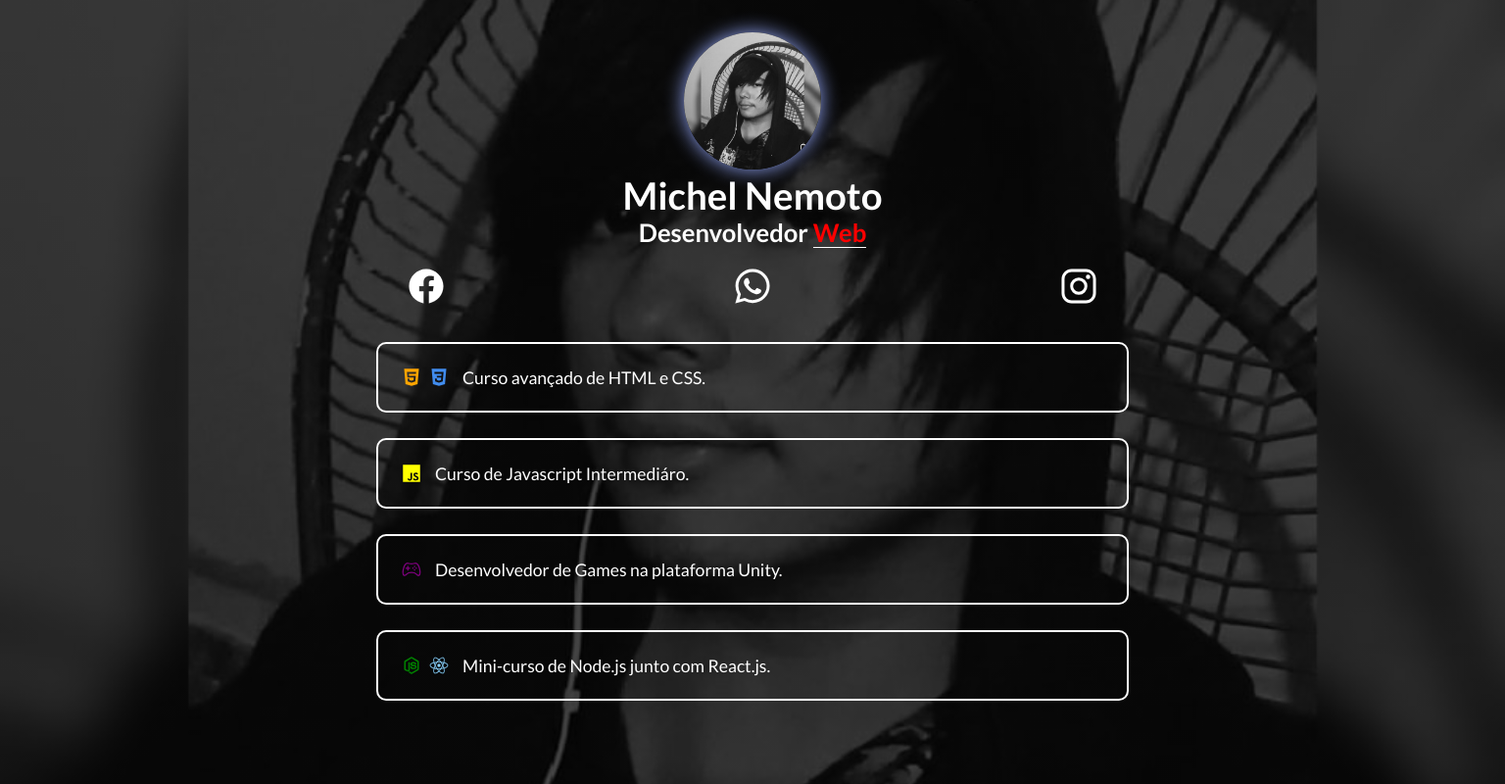
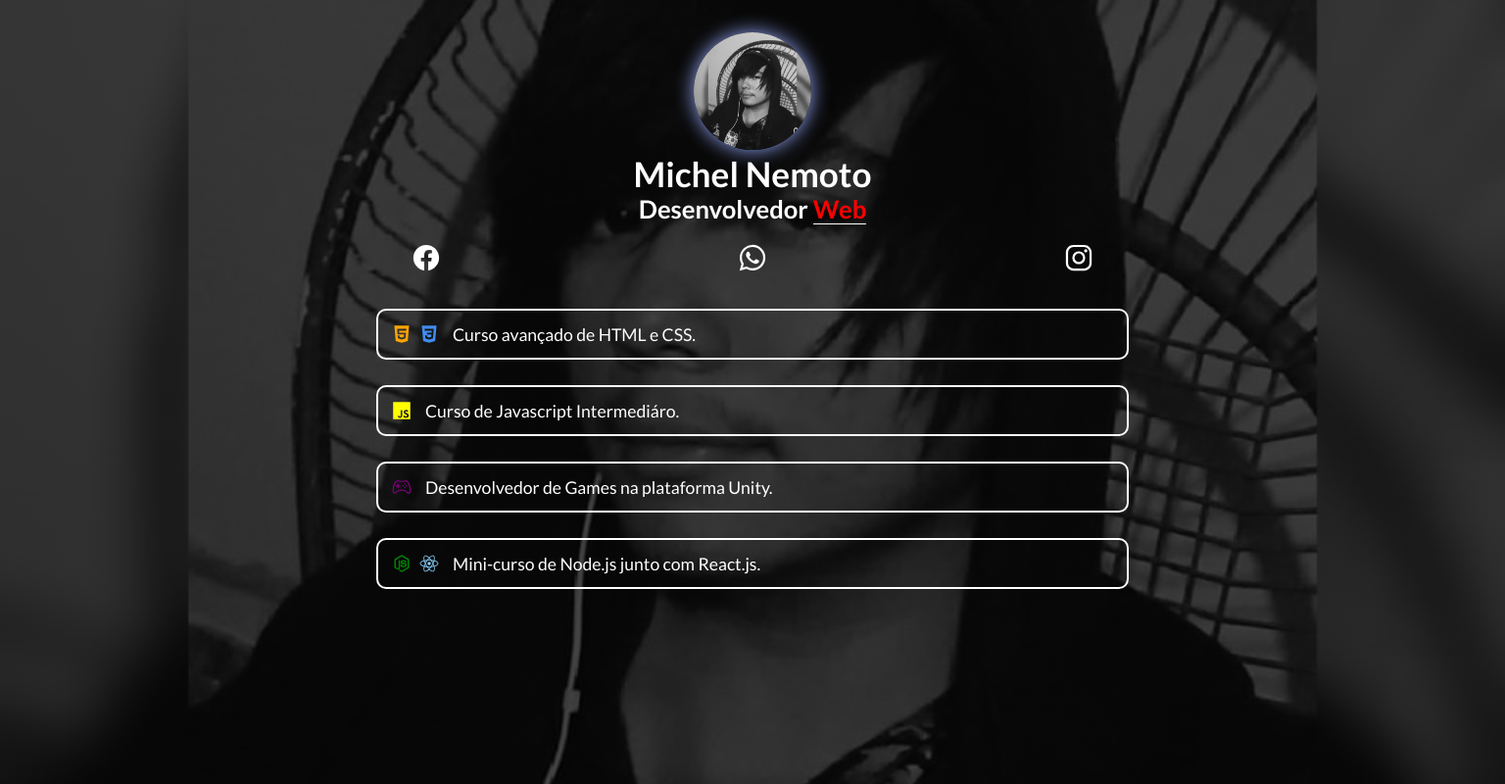
Before and after one commit to Maylon-tech/Linketree-Michel, a plain HTML site: page index.html in a window 1536 px wide. Shown: the whole page at 98% size. Drawn offline with nearby package versions, Linux system fonts and the light colour scheme.

Commit message:
modify CSS respons.

```diff
--- a/css/style.css
+++ b/css/style.css
@@ -12,7 +12,7 @@ body {
     background-repeat: no-repeat;
     background-size: cover;
     background-position: center;
-    overflow: hidden;
+    overflow: scroll;
 }
 
 .header {
@@ -129,12 +129,12 @@ body {
 
 @media (min-width: 1350px) and (max-width: 1920px) {    /* FOR WIDE MONITOR*/
     .header img {
-        width: 140px;
-        height: 140px;
+        width: 120px;
+        height: 120px;
         margin: 18px auto;
     }
     .header h1 {
-        font-size:2.4rem;
+        font-size:2.2rem;
     }
     .header h3 {
         font-size:1.6rem;
@@ -150,8 +150,8 @@ body {
         padding: 15px;
     }
     .navbar-icon a ion-icon {
-        width: 40px;
-        height: 40px;
+        width: 30px;
+        height: 30px;
     }
 
     .navbar-link ul {
@@ -160,7 +160,7 @@ body {
     .navbar-link li {
         border: 2px solid white;
         margin: 13px auto;
-        padding: 20px;
+        padding: 10px;
     }
     .navbar-link a {
         font-size: 1.1rem;
```
